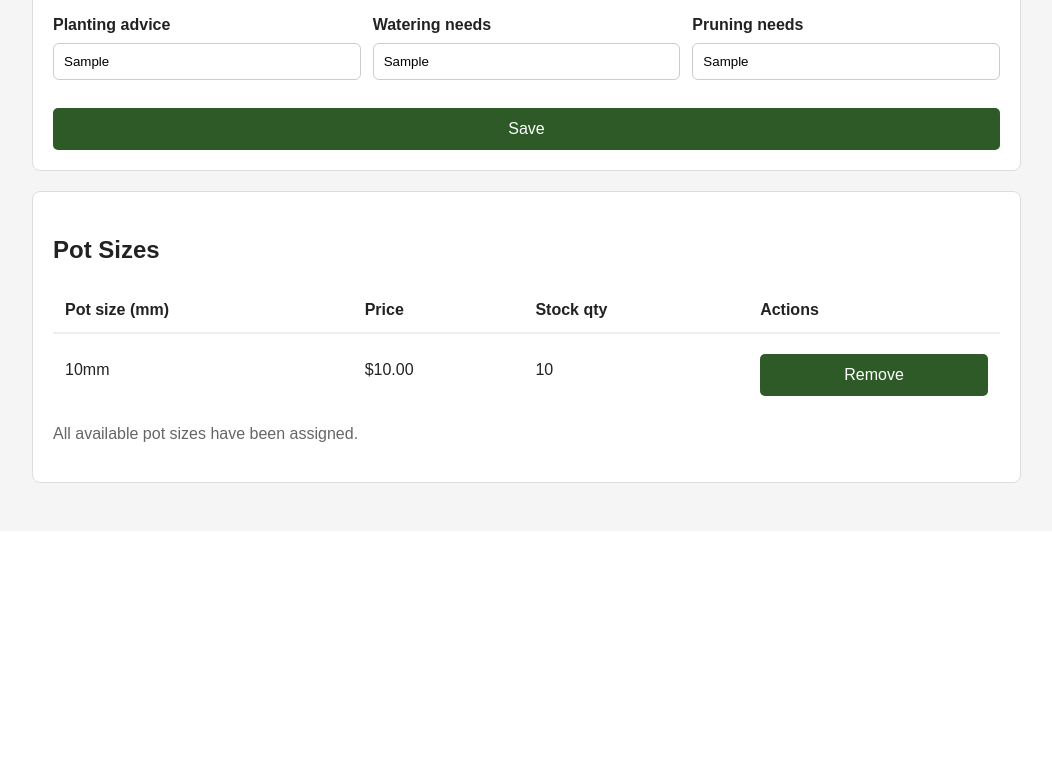
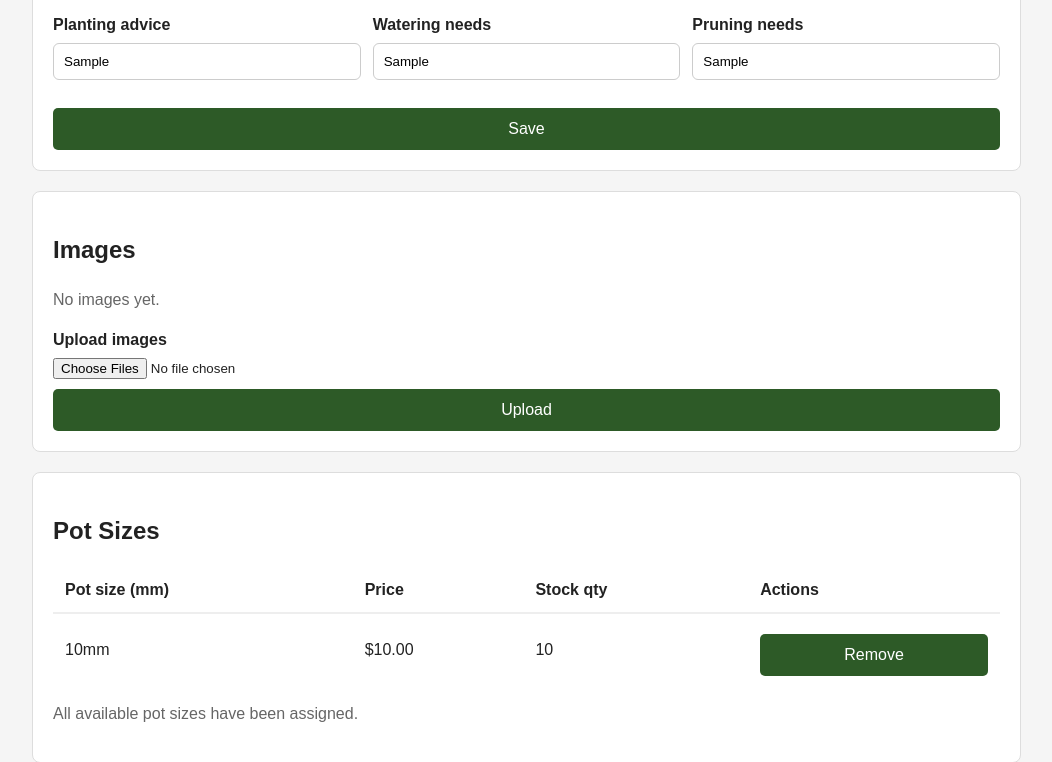
Before and after one commit to rowanjames04/SDS-Plant-Nursery, a Flask app: page /admin/plants/1 in a window 1280 px wide. Shown: the part 980-1742 px from the top of the page, without its empty margins (216-1268 px from the left). Before the commit the page ends 1463 px from the top, so only its background shows below. Run offline with Flask 3, Linux system fonts and the light colour scheme; a user stored in the database is signed in; tables that the repository leaves empty hold one stand-in row (values such as "Sample post").

Commit message:
Add admin image management UI and lower upload size limit to 5MB
  - Add image gallery, upload form, delete, and set-primary to admin plant detail page
  - Remove static/images from .gitignore so test uploaded images can be shared
  - Lower MAX_CONTENT_LENGTH from 16MB to 5MB

```diff
--- a/app.py
+++ b/app.py
@@ -17,7 +17,7 @@ from werkzeug.utils import secure_filename
 load_dotenv()
 UPLOAD_FOLDER = 'static/images'
 ALLOWED_EXTENSIONS = {'png', 'jpg', 'jpeg'}
-MAX_CONTENT_LENGTH = 16 * 1000 * 1000  # 16 MB lmit for uploaded images
+MAX_CONTENT_LENGTH = 5 * 1000 * 1000  # 5 MB limit for uploaded images
 DEFAULT_DEV_SECRET_KEY = "dev-secret-key-change-me"
 GOOGLE_MAPS_API_KEY_FILE = "google_maps_api_key.txt"
 
--- a/templates/admin/plant_detail.html
+++ b/templates/admin/plant_detail.html
@@ -139,6 +139,46 @@
     </form>
 </section>
 
+<section class="card" style="margin-bottom:20px;">
+    <h2>Images</h2>
+    {% if plant.images %}
+    <div style="display:flex;gap:12px;flex-wrap:wrap;margin-bottom:16px;">
+        {% for image in plant.images %}
+        <div>
+            <img src="{{ url_for('static', filename='images/' ~ image) }}" alt="{{ plant.common_name }}" style="width:120px;height:120px;object-fit:cover;">
+            {% if loop.first %}
+            <p class="muted">Primary</p>
+            {% else %}
+            <form method="post" action="{{ url_for('admin.reorder_plant_images', id=plant.id) }}" style="margin-top:4px;">
+                <input type="hidden" name="images[]" value="{{ image }}">
+                {% for other in plant.images if other != image %}
+                <input type="hidden" name="images[]" value="{{ other }}">
+                {% endfor %}
+                <button type="submit">Set as primary</button>
+            </form>
+            {% endif %}
+            <form method="post" action="{{ url_for('admin.delete_plant_image', id=plant.id) }}" style="margin-top:4px;">
+                <input type="hidden" name="filename" value="{{ image }}">
+                <button type="submit">Delete</button>
+            </form>
+        </div>
+        {% endfor %}
+    </div>
+    {% else %}
+    <p class="muted">No images yet.</p>
+    {% endif %}
+
+    <form method="post" action="{{ url_for('admin.upload_plant_images', id=plant.id) }}" enctype="multipart/form-data">
+        <div class="input-group">
+            <label>Upload images</label>
+            <input type="file" name="images" multiple accept=".png,.jpg,.jpeg,.webp">
+        </div>
+        <div>
+            <button type="submit">Upload</button>
+        </div>
+    </form>
+</section>
+
 <section class="card">
     <h2>Pot Sizes</h2>
     {% if plant.plant_pots %}
```
Also changed, not shown: static/images/plants/487c1b9f2f7f4368a81bf4800299d525.jpg (added), static/images/plants/8465f32c65da4e41ab036a8ba6b04b10.jpg (added), 1 other file.
